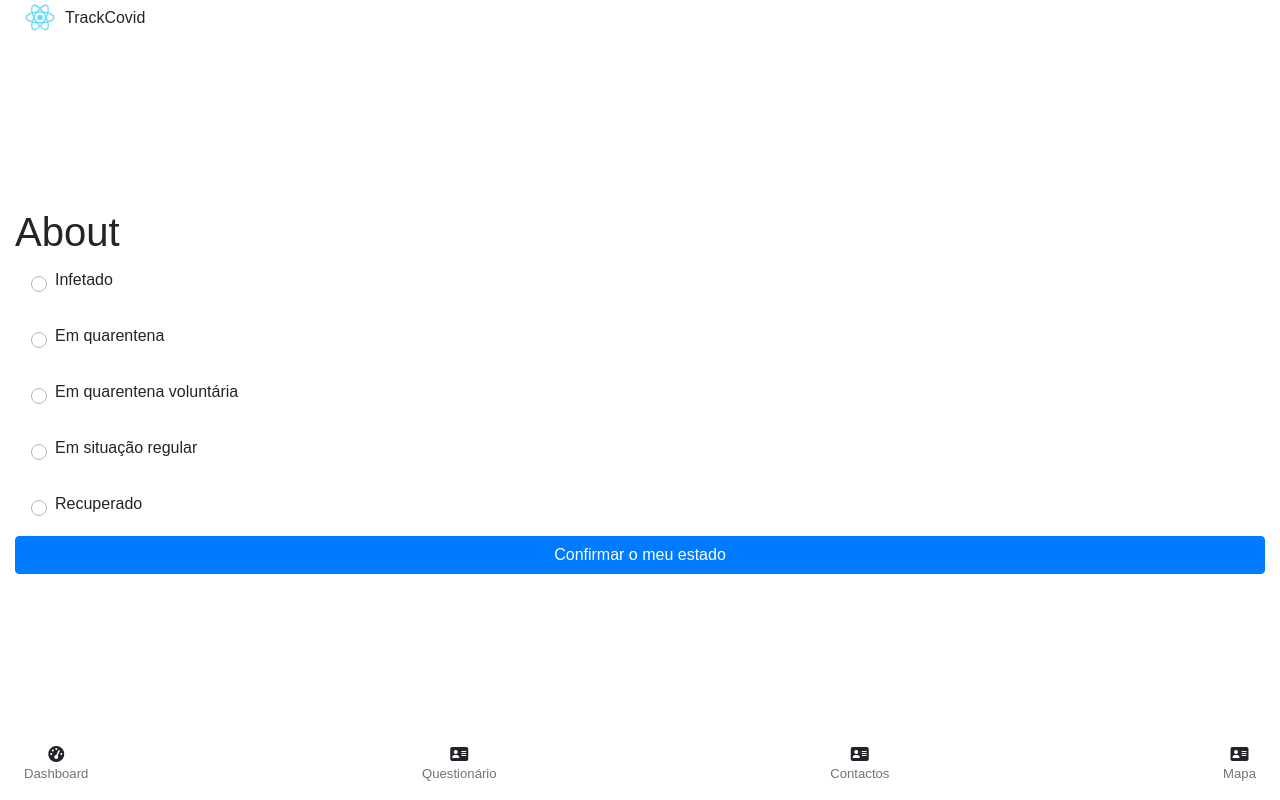
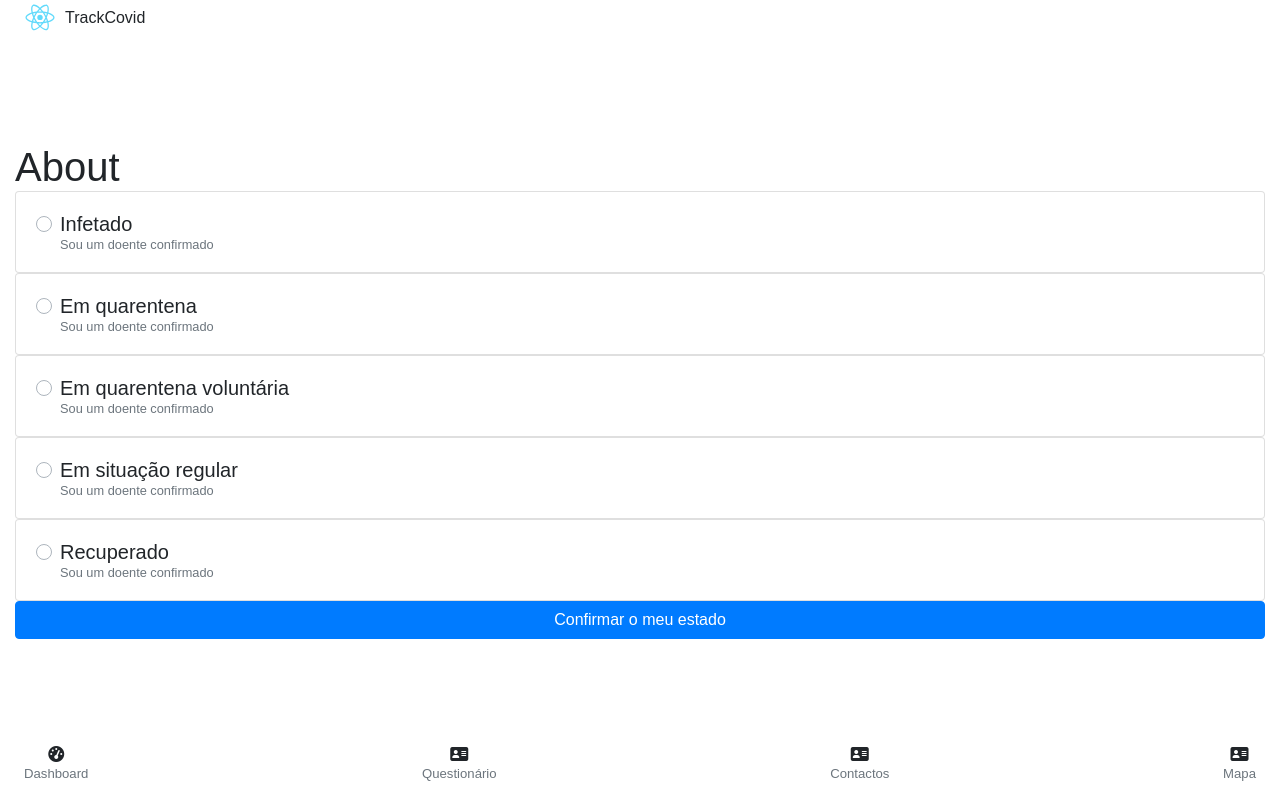
Before and after one commit to ricardolandolt/trackovid19-web-react, a React (Create React App) app: page /about in a window 1280 px wide. Built offline with nearby package versions, Linux system fonts and the light colour scheme.

Commit message:
quest label format

```diff
--- a/src/components/AboutPage.js
+++ b/src/components/AboutPage.js
@@ -38,21 +38,27 @@ export class AboutPage extends Component {
       <div>
         <h1>About</h1>
         <form onSubmit={handleSubmit(this.showResults)}>
-
           {options.map((o, i) => (
-            <div key={"opt-cont-" + o.value + "-" + i} className={"p-3"}>
+            <div key={"opt-cont-" + o.value + "-" + i} className={"card card-body"}>
               <Field
                 id={"opt-" + o.value}
                 key={"opt-" + o.value + "-" + i}
                 name={"st_status"}
                 component={renderRadio}
-                label={o.label}
+                label={
+                  <>
+                    <h5 className="font-weigth-bold">{o.label}</h5>
+                    <span className="small text-muted">{o.description}</span>
+                  </>
+                }
                 valueToSet={o.value}
                 value={o.value}
               />
             </div>
           ))}
-          <button type="submit" className="btn btn-primary w-100">Confirmar o meu estado</button>
+          <button type="submit" className="btn btn-primary w-100">
+            Confirmar o meu estado
+          </button>
         </form>
       </div>
     );
@@ -64,7 +70,7 @@ AboutPage.propTypes = {};
 const FORM_NAME = "formPatient";
 
 AboutPage = reduxForm({
-  form: FORM_NAME,
+  form: FORM_NAME
   //destroyOnUnmount: false
   //forceUnregisterOnUnmount: true
 })(AboutPage);
```
